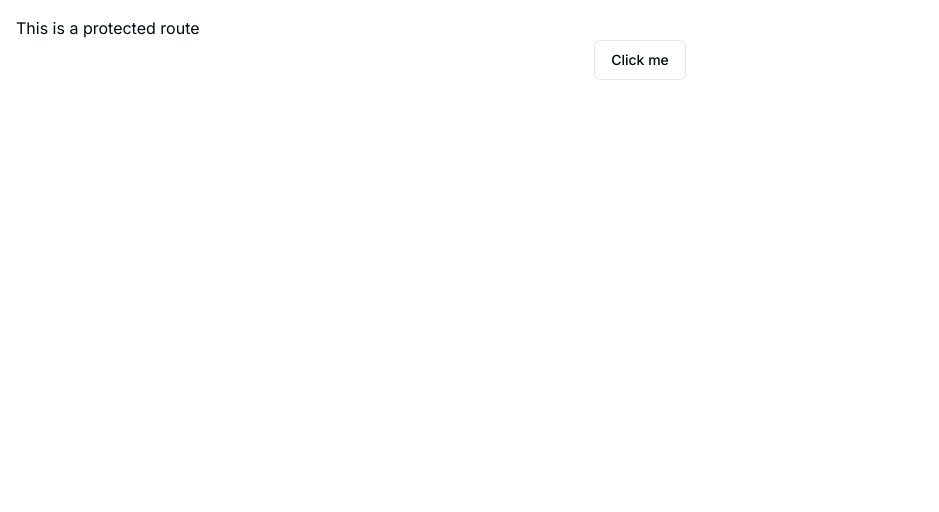
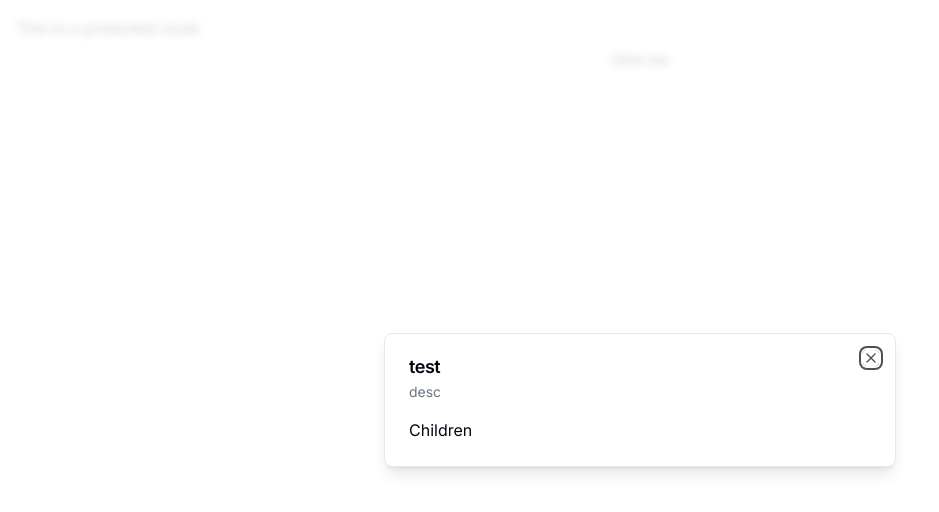
Before and after one commit to Stanwukong/ecommerce, a Next.js app: page / in a window 1280 px wide. Shown: the top 512 px of the page, without its empty margins (0-939 px from the left). Built offline with nearby package versions, Linux system fonts and the light colour scheme.

Commit message:
Modal setu

```diff
--- a/app/(root)/page.tsx
+++ b/app/(root)/page.tsx
@@ -1,6 +1,7 @@
 "use client"
 
 import { Button } from "@/components/ui/button";
+import Modal from "@/components/ui/modal";
 import { UserButton } from "@clerk/nextjs";
 
 
@@ -15,6 +16,7 @@
     <div>This is a protected route</div>
     <UserButton afterSignOutUrl="/" showName/>
     <div className="flex items-center justify-center">
+      <Modal title="test" desc="desc" isOpen onClose={() => {}}>Children</Modal>
     <Button size={"default"} variant={"outline"} onClick={demo}>Click me</Button>
     </div>
    </div>
--- /dev/null
+++ b/components/ui/dialog.tsx
@@ -0,0 +1,123 @@
+"use client"
+
+import * as React from "react"
+import * as DialogPrimitive from "@radix-ui/react-dialog"
+import { X } from "lucide-react"
+
+import { cn } from "@/lib/utils"
+
+const Dialog = DialogPrimitive.Root
+
+const DialogTrigger = DialogPrimitive.Trigger
+
+const DialogPortal = ({
+  className,
+  ...props
+}: DialogPrimitive.DialogPortalProps) => (
+  <DialogPrimitive.Portal className={cn(className)} {...props} />
+)
+DialogPortal.displayName = DialogPrimitive.Portal.displayName
+
+const DialogOverlay = React.forwardRef<
+  React.ElementRef<typeof DialogPrimitive.Overlay>,
+  React.ComponentPropsWithoutRef<typeof DialogPrimitive.Overlay>
+>(({ className, ...props }, ref) => (
+  <DialogPrimitive.Overlay
+    ref={ref}
+    className={cn(
+      "fixed inset-0 z-50 bg-background/80 backdrop-blur-sm data-[state=open]:animate-in data-[state=closed]:animate-out data-[state=closed]:fade-out-0 data-[state=open]:fade-in-0",
+      className
+    )}
+    {...props}
+  />
+))
+DialogOverlay.displayName = DialogPrimitive.Overlay.displayName
+
+const DialogContent = React.forwardRef<
+  React.ElementRef<typeof DialogPrimitive.Content>,
+  React.ComponentPropsWithoutRef<typeof DialogPrimitive.Content>
+>(({ className, children, ...props }, ref) => (
+  <DialogPortal>
+    <DialogOverlay />
+    <DialogPrimitive.Content
+      ref={ref}
+      className={cn(
+        "fixed left-[50%] top-[50%] z-50 grid w-full max-w-lg translate-x-[-50%] translate-y-[-50%] gap-4 border bg-background p-6 shadow-lg duration-200 data-[state=open]:animate-in data-[state=closed]:animate-out data-[state=closed]:fade-out-0 data-[state=open]:fade-in-0 data-[state=closed]:zoom-out-95 data-[state=open]:zoom-in-95 data-[state=closed]:slide-out-to-left-1/2 data-[state=closed]:slide-out-to-top-[48%] data-[state=open]:slide-in-from-left-1/2 data-[state=open]:slide-in-from-top-[48%] sm:rounded-lg md:w-full",
+        className
+      )}
+      {...props}
+    >
+      {children}
+      <DialogPrimitive.Close className="absolute right-4 top-4 rounded-sm opacity-70 ring-offset-background transition-opacity hover:opacity-100 focus:outline-none focus:ring-2 focus:ring-ring focus:ring-offset-2 disabled:pointer-events-none data-[state=open]:bg-accent data-[state=open]:text-muted-foreground">
+        <X className="h-4 w-4" />
+        <span className="sr-only">Close</span>
+      </DialogPrimitive.Close>
+    </DialogPrimitive.Content>
+  </DialogPortal>
+))
+DialogContent.displayName = DialogPrimitive.Content.displayName
+
+const DialogHeader = ({
+  className,
+  ...props
+}: React.HTMLAttributes<HTMLDivElement>) => (
+  <div
+    className={cn(
+      "flex flex-col space-y-1.5 text-center sm:text-left",
+      className
+    )}
+    {...props}
+  />
+)
+DialogHeader.displayName = "DialogHeader"
+
+const DialogFooter = ({
+  className,
+  ...props
+}: React.HTMLAttributes<HTMLDivElement>) => (
+  <div
+    className={cn(
+      "flex flex-col-reverse sm:flex-row sm:justify-end sm:space-x-2",
+      className
+    )}
+    {...props}
+  />
+)
+DialogFooter.displayName = "DialogFooter"
+
+const DialogTitle = React.forwardRef<
+  React.ElementRef<typeof DialogPrimitive.Title>,
+  React.ComponentPropsWithoutRef<typeof DialogPrimitive.Title>
+>(({ className, ...props }, ref) => (
+  <DialogPrimitive.Title
+    ref={ref}
+    className={cn(
+      "text-lg font-semibold leading-none tracking-tight",
+      className
+    )}
+    {...props}
+  />
+))
+DialogTitle.displayName = DialogPrimitive.Title.displayName
+
+const DialogDescription = React.forwardRef<
+  React.ElementRef<typeof DialogPrimitive.Description>,
+  React.ComponentPropsWithoutRef<typeof DialogPrimitive.Description>
+>(({ className, ...props }, ref) => (
+  <DialogPrimitive.Description
+    ref={ref}
+    className={cn("text-sm text-muted-foreground", className)}
+    {...props}
+  />
+))
+DialogDescription.displayName = DialogPrimitive.Description.displayName
+
+export {
+  Dialog,
+  DialogTrigger,
+  DialogContent,
+  DialogHeader,
+  DialogFooter,
+  DialogTitle,
+  DialogDescription,
+}
--- /dev/null
+++ b/components/ui/modal.tsx
@@ -0,0 +1,52 @@
+"use client"
+
+import {
+    Dialog,
+    DialogContent,
+    DialogDescription,
+    DialogHeader,
+    DialogTitle
+} from "@/components/ui/dialog";
+
+interface ModalProps {
+    title: string;
+    desc: string;
+    isOpen: boolean;
+    onClose: () => void;
+    children?: React.ReactNode;
+}
+
+const Modal: React.FC<ModalProps> = ({
+    title,
+    desc,
+    isOpen,
+    onClose,
+    children
+}) => {
+    const onChange = (open: boolean) => {
+        if (!open) {
+            onClose();
+        }
+    };
+
+    return (
+        <Dialog open={isOpen} onOpenChange={onChange}>
+            <DialogContent>
+                <DialogHeader>
+                    <DialogTitle>
+                        {title}
+                    </DialogTitle>
+                    <DialogDescription>
+                        {desc}
+                    </DialogDescription>
+                </DialogHeader>
+                <div>
+                    {children}
+                </div>
+            </DialogContent>
+        </Dialog>
+    )
+}
+
+
+export default Modal;
--- a/package.json
+++ b/package.json
@@ -10,6 +10,7 @@
   },
   "dependencies": {
     "@clerk/nextjs": "^4.23.5",
+    "@radix-ui/react-dialog": "^1.0.4",
     "@radix-ui/react-slot": "^1.0.2",
     "@types/node": "20.6.2",
     "@types/react": "18.2.21",
```
Also changed, not shown: 1 other file (tests, documents, lock files or other folders).
